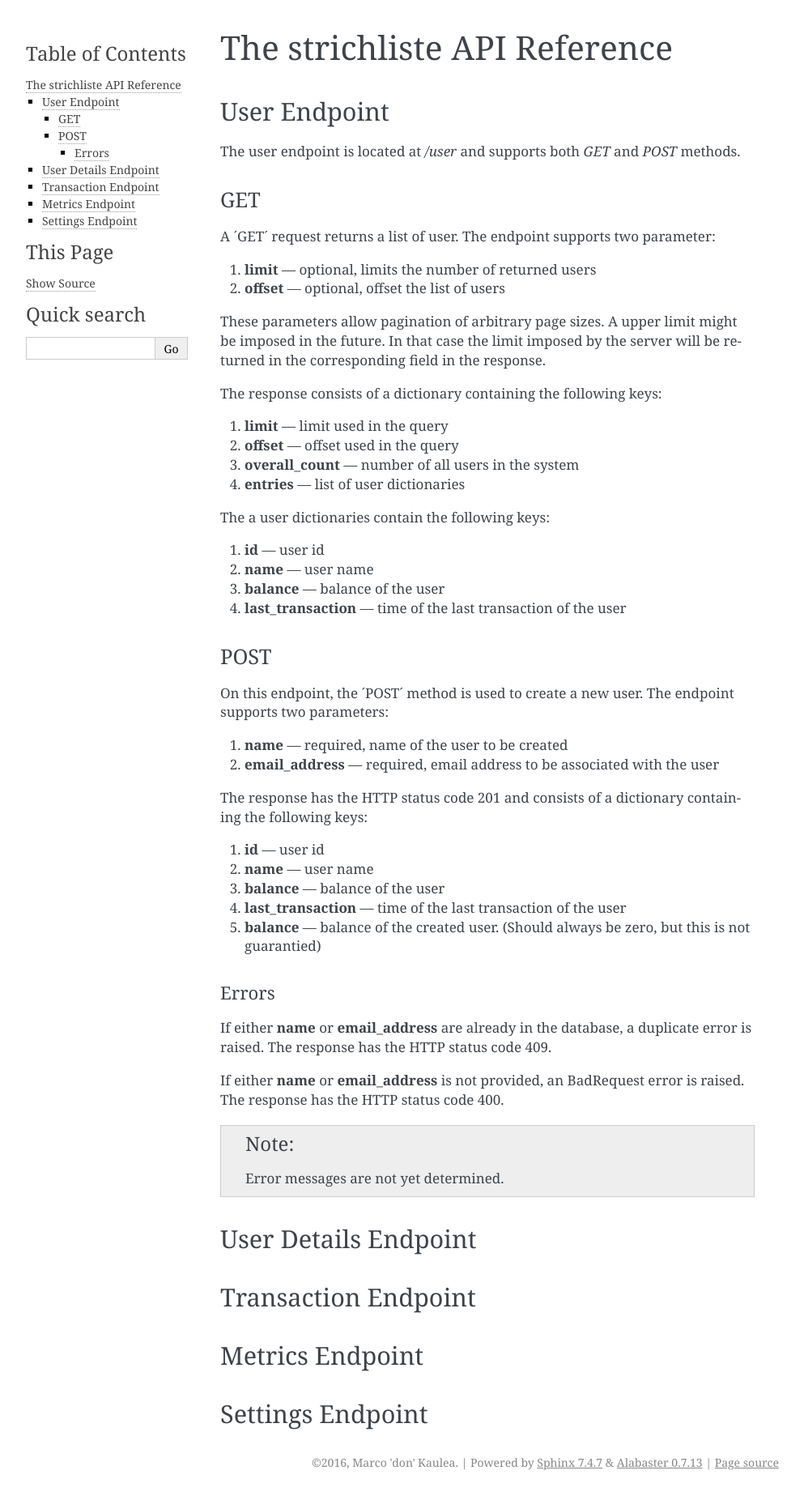
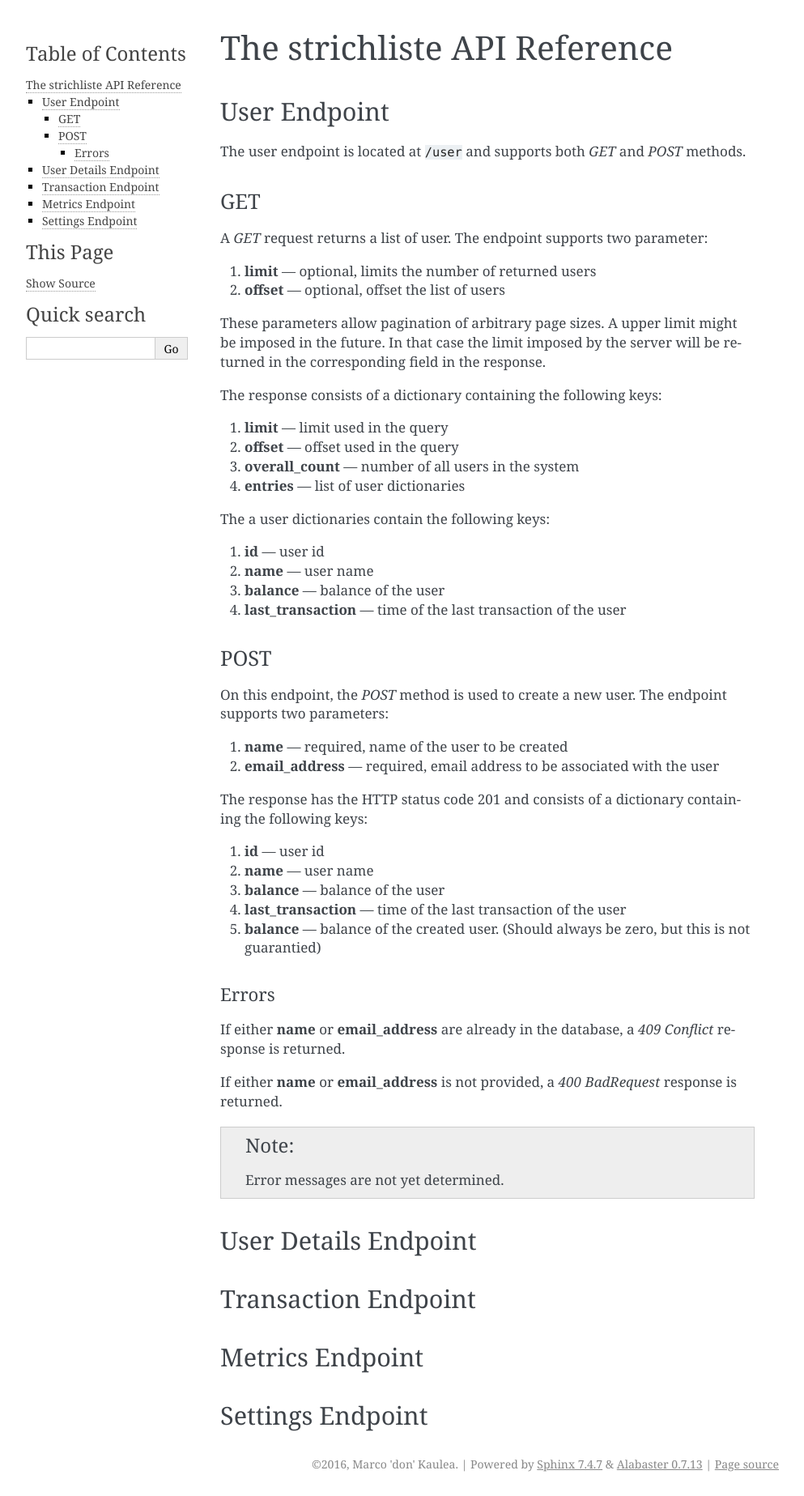
Before and after one commit to hackerspace-bootstrap/strichliste-django, a Sphinx documentation site: the page built from docs/api.rst, in a window 1280 px wide. Shown: the whole page at 81% size, without its empty margins (148-1141 px from the left). Built offline with Sphinx 7.4.7, drawn with Linux system fonts in a browser that asks for light colours.

Commit message:
Fix User endpoint documentation

```diff
--- a/docs/api.rst
+++ b/docs/api.rst
@@ -4,12 +4,12 @@ The strichliste API Reference
 
 User Endpoint
 =============
-The user endpoint is located at `/user` and supports both `GET` and `POST`
+The user endpoint is located at ``/user`` and supports both `GET` and `POST`
 methods.
 
 GET
 ---
-A ´GET´ request returns a list of user. The endpoint supports two parameter:
+A `GET` request returns a list of user. The endpoint supports two parameter:
 
 1. **limit** — optional, limits the number of returned users
 2. **offset** — optional, offset the list of users
@@ -34,7 +34,7 @@ The a user dictionaries contain the following keys:
 
 POST
 ----
-On this endpoint, the ´POST´ method is used to create a new user. The endpoint supports two parameters:
+On this endpoint, the `POST` method is used to create a new user. The endpoint supports two parameters:
 
 1. **name** — required, name of the user to be created
 2. **email_address** — required, email address to be associated with the user
@@ -50,11 +50,9 @@ containing the following keys:
 
 Errors
 ^^^^^^
-If either **name** or **email_address** are already in the database, a duplicate
-error is raised. The response has the HTTP status code 409.
+If either **name** or **email_address** are already in the database, a *409 Conflict* response is returned.
 
-If either **name** or **email_address** is not provided, an BadRequest error is
-raised. The response has the HTTP status code 400.
+If either **name** or **email_address** is not provided, a *400 BadRequest* response is returned.
 
 .. note::
     Error messages are not yet determined.
```
